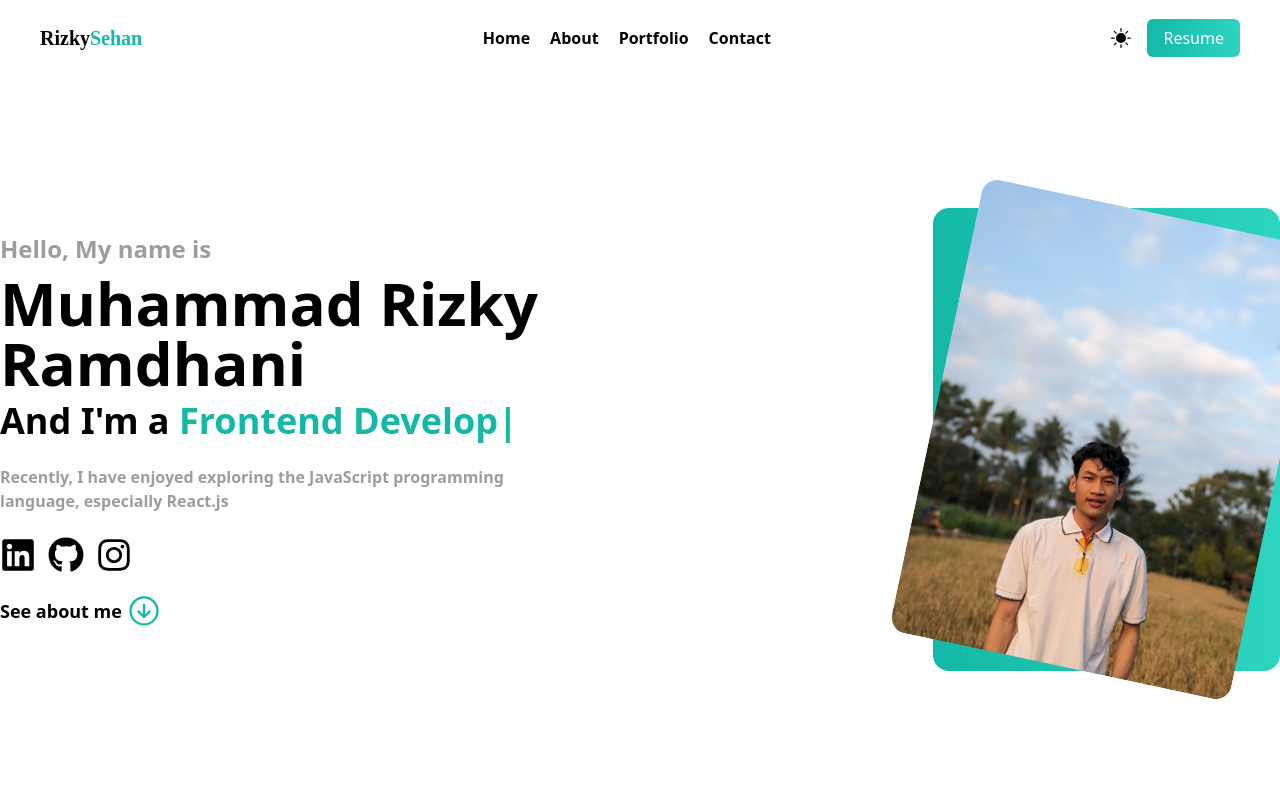
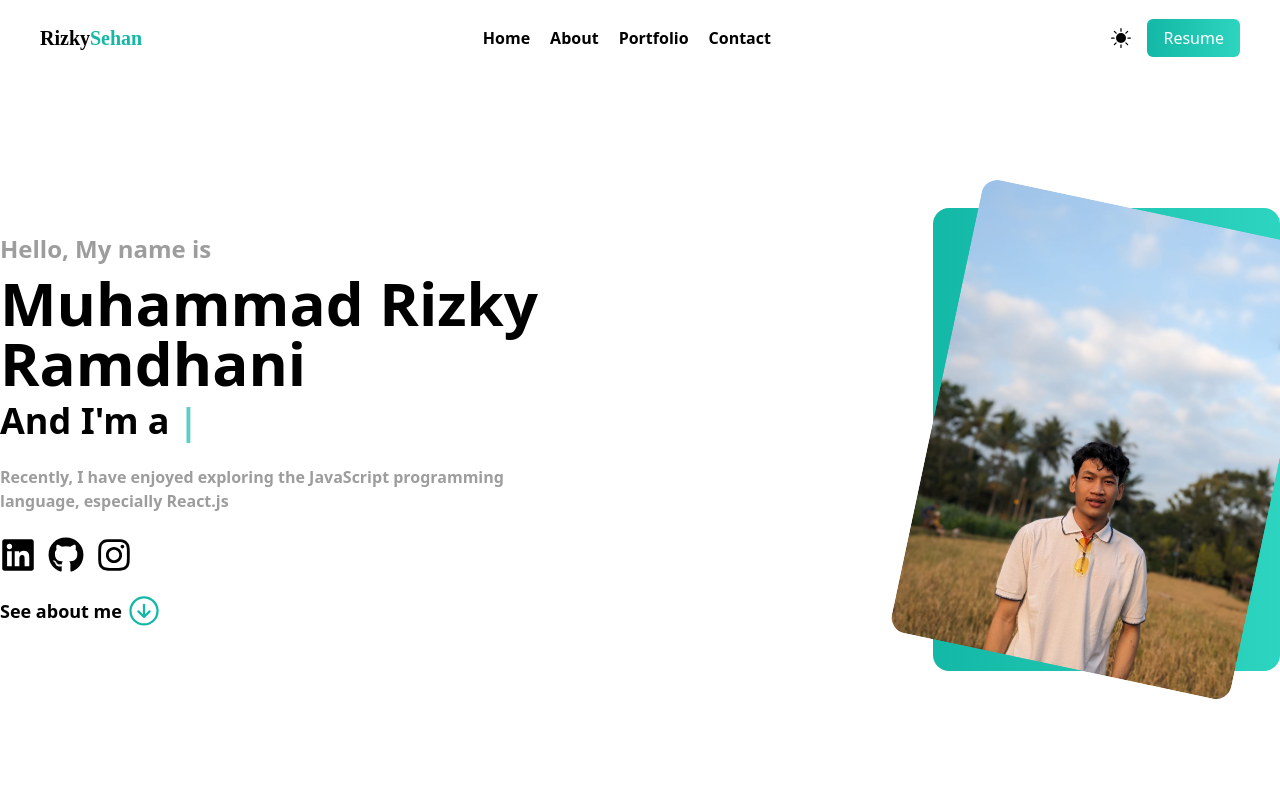
Before and after one commit to RizkySehan/My-Portfolio, a React (Vite) app: page / in a window 1280 px wide. Shown: the top 800 px of the page. Built offline with nearby package versions, Linux system fonts and the light colour scheme.

Commit message:
feature: add Typewriter

```diff
--- a/package.json
+++ b/package.json
@@ -16,10 +16,9 @@
     "react-icons": "^4.12.0",
     "react-router-dom": "^6.20.0",
     "react-scroll": "^1.9.0",
-    "react-typed": "^1.2.0"
+    "typewriter-effect": "^2.21.0"
   },
   "devDependencies": {
-    "@types/react": "^18.2.37",
     "@types/react-dom": "^18.2.15",
     "@vitejs/plugin-react-swc": "^3.5.0",
     "autoprefixer": "^10.4.16",
--- a/src/Pages/Home.jsx
+++ b/src/Pages/Home.jsx
@@ -1,4 +1,3 @@
-import ReactTyped from "react-typed";
 import { identify, socialMediaList } from "../Constants/Data";
 import { IoArrowDownCircleOutline } from "react-icons/io5";
 import { Link } from "react-scroll";
@@ -9,6 +8,7 @@ import {
   textVariants,
   zoomIn,
 } from "../Utils/Motion";
+import TypewriterComponent from "typewriter-effect";
 import { useContext } from "react";
 import { ThemeContext } from "../Context/ThemeContext";
 
@@ -47,7 +47,7 @@ function Home() {
           <h2
             className={`${
               theme === "light" ? "text-black" : "text-white"
-            } text-3xl xl:text-4xl font-bold `}
+            } text-3xl xl:text-4xl font-bold flex items-center gap-2`}
           >
             {"And I'm a "}
             <span
@@ -55,11 +55,8 @@ function Home() {
                 theme === "light" ? "text-primary" : "text-altPrimary"
               }`}
             >
-              <ReactTyped
-                strings={division}
-                typeSpeed={40}
-                backSpeed={50}
-                loop
+              <TypewriterComponent
+                options={{ strings: division, autoStart: true, loop: true }}
               />
             </span>
           </h2>
```
Also changed, not shown: 1 other file (tests, documents, lock files or other folders).
